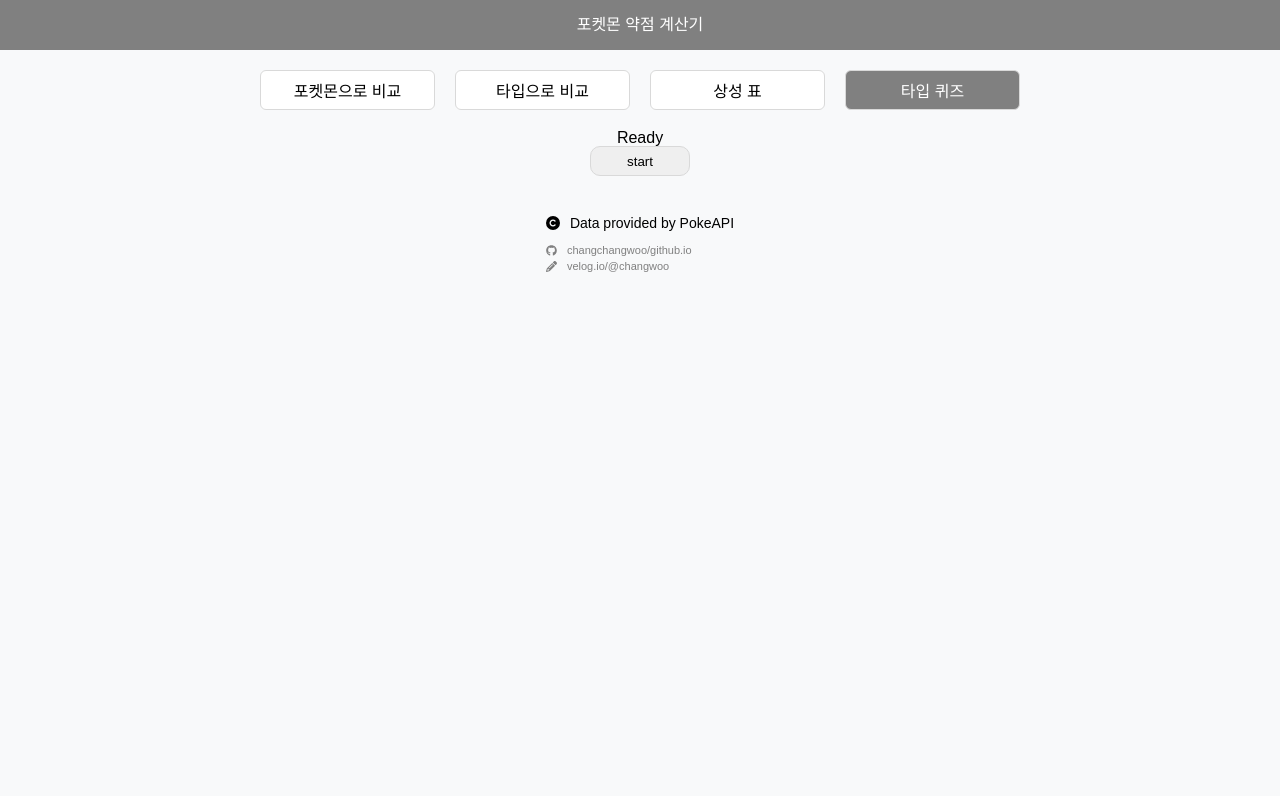
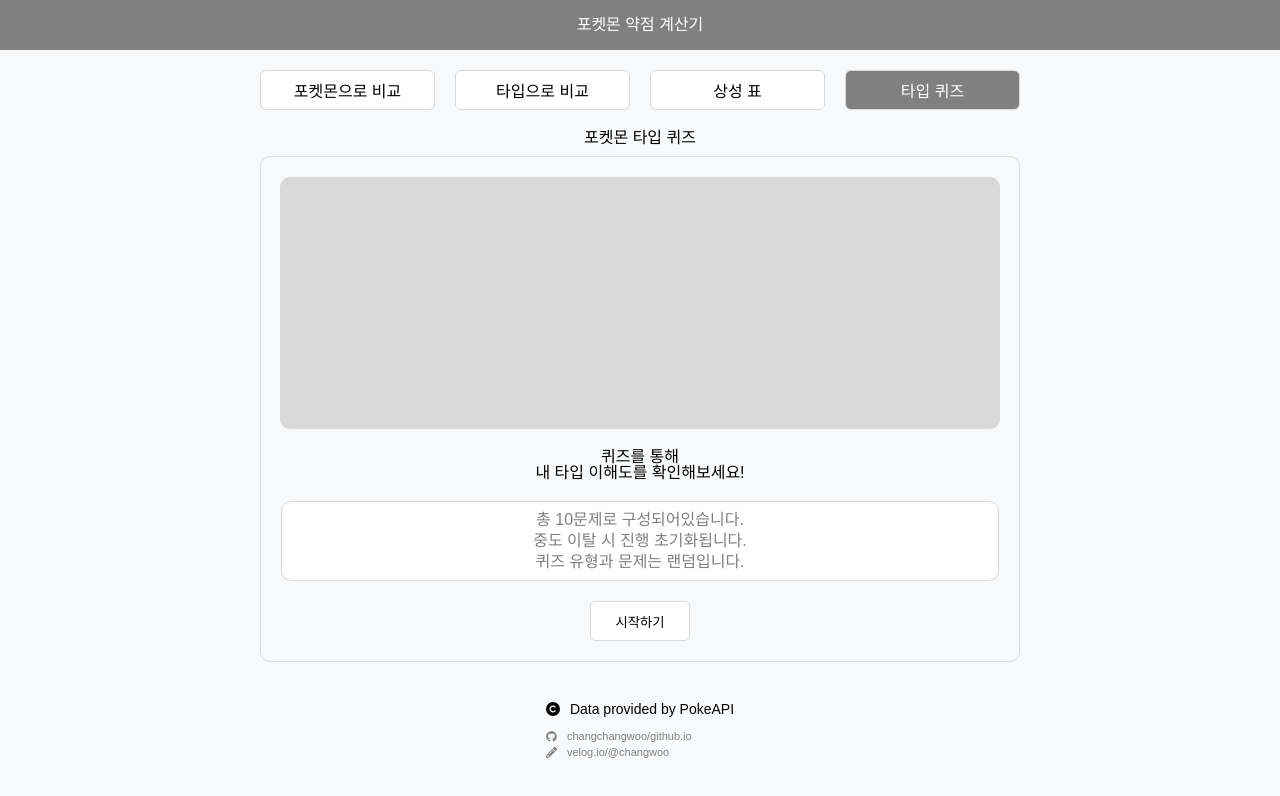
Before and after one commit to changchangwoo/POKE-MATCH-TYPE, a React (Vite) app: page /quiz in a window 1280 px wide. Shown: the top 796 px of the page. Built offline with nearby package versions, Linux system fonts and the light colour scheme; a small style sheet from the web is missing.

Commit message:
Feat : quizReady 컴포넌트 레이아웃 구현

```diff
--- a/src/components/quizes/QuizReady.tsx
+++ b/src/components/quizes/QuizReady.tsx
@@ -1,5 +1,6 @@
 import { css } from "@emotion/react";
 import { Dispatch, SetStateAction } from "react";
+import tempImg from "../../imgs/quizReady_temp.png";
 
 interface QuizReadyProps {
   setSection:Dispatch<SetStateAction<number>>;
@@ -7,27 +8,85 @@ interface QuizReadyProps {
 
 const QuizReady = ({ setSection }: QuizReadyProps) => {
   return (
-    <>
-      <h1>Ready</h1>
+    <div css={quizReadyContainer}>
+      <div css={quizReadyImagContainer}>
+      </div>
+      <span>퀴즈를 통해 <br/>
+      내 타입 이해도를 확인해보세요!</span>
+      <ul css={quizReadyText}>
+      <li>총 10문제로 구성되어있습니다.</li>
+      <li>중도 이탈 시 진행 초기화됩니다.</li>
+      <li>퀴즈 유형과 문제는 랜덤입니다.</li>
+      </ul>
       <button css={quizStartBtn} onClick={() => {
         setSection((prev) => prev + 1)}
       }>
-        start
+        시작하기
       </button>
-    </>
+    </div>
   );
 };
 
 export default QuizReady;
 
+const quizReadyImagContainer = css`
+  width: 100%;
+  height: 250px;
+  background-color: var(--border);
+  border-radius: 10px;
+  z-index: 1;
+  border: 1px solid var(--border);
+`
+
+const quizReadyText = css`
+width: 100%;
+display: flex;
+flex-direction: column;
+justify-content: center;
+align-items: center;
+gap: 5px;
+padding: 10px;
+box-sizing: border-box;
+border: 1px solid var(--border);
+border-radius: 10px;
+color: grey;
+background-color: white;
+
+
+`
+
+const quizReadyContainer = css`
+  width: 100%;
+  padding: 20px;
+  box-sizing: border-box;
+  min-height: 400px;
+  border: 1px solid var(--border);
+  border-radius: 10px;
+  display: flex;
+  flex-direction: column;
+  align-items: center;
+  gap: 20px;
+  h1 {
+    font-size: 20px;
+    font-weight: bold;
+  }
+
+  span {
+    text-align: center;
+
+  }
+  `;
+
 const quizStartBtn = css`
   width: 100px;
-  height: 30px;
+  height: 40px;
   border: 1px solid var(--border);
-  border-radius: 10px;
+  border-radius: 5px;
+  background-color: white;
+
   cursor: pointer;
   &:hover {
-    transition: 0.5s;
-    background-color: var(--primary);
+    transition: 0.2s;
+  background-color: var(--border);
   }
 `;
--- a/src/pages/Quiz.tsx
+++ b/src/pages/Quiz.tsx
@@ -9,6 +9,7 @@ const Quiz = () => {
 
   return (
     <div css={quizContainer}>
+      <h1>포켓몬 타입 퀴즈</h1>
       {(() => {
         switch (section) {
           case 0:
@@ -32,6 +33,7 @@ const quizContainer = css`
   justify-content: center;
   align-items: center;
   border-radius: 30px;
+  gap: 10px;
 `;
 
 export default Quiz;
```
Also changed, not shown: src/imgs/quizReady_temp.png (added).
